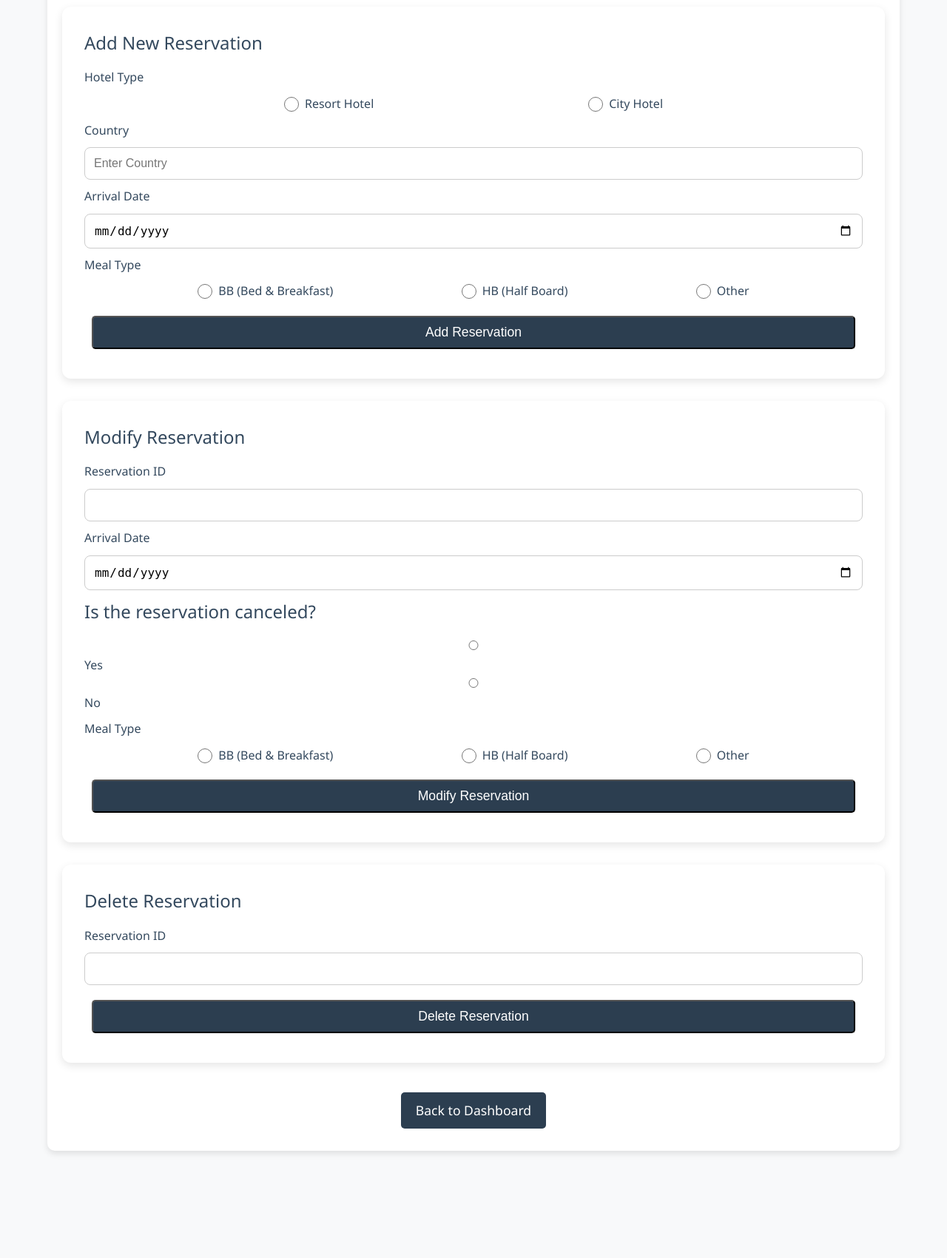
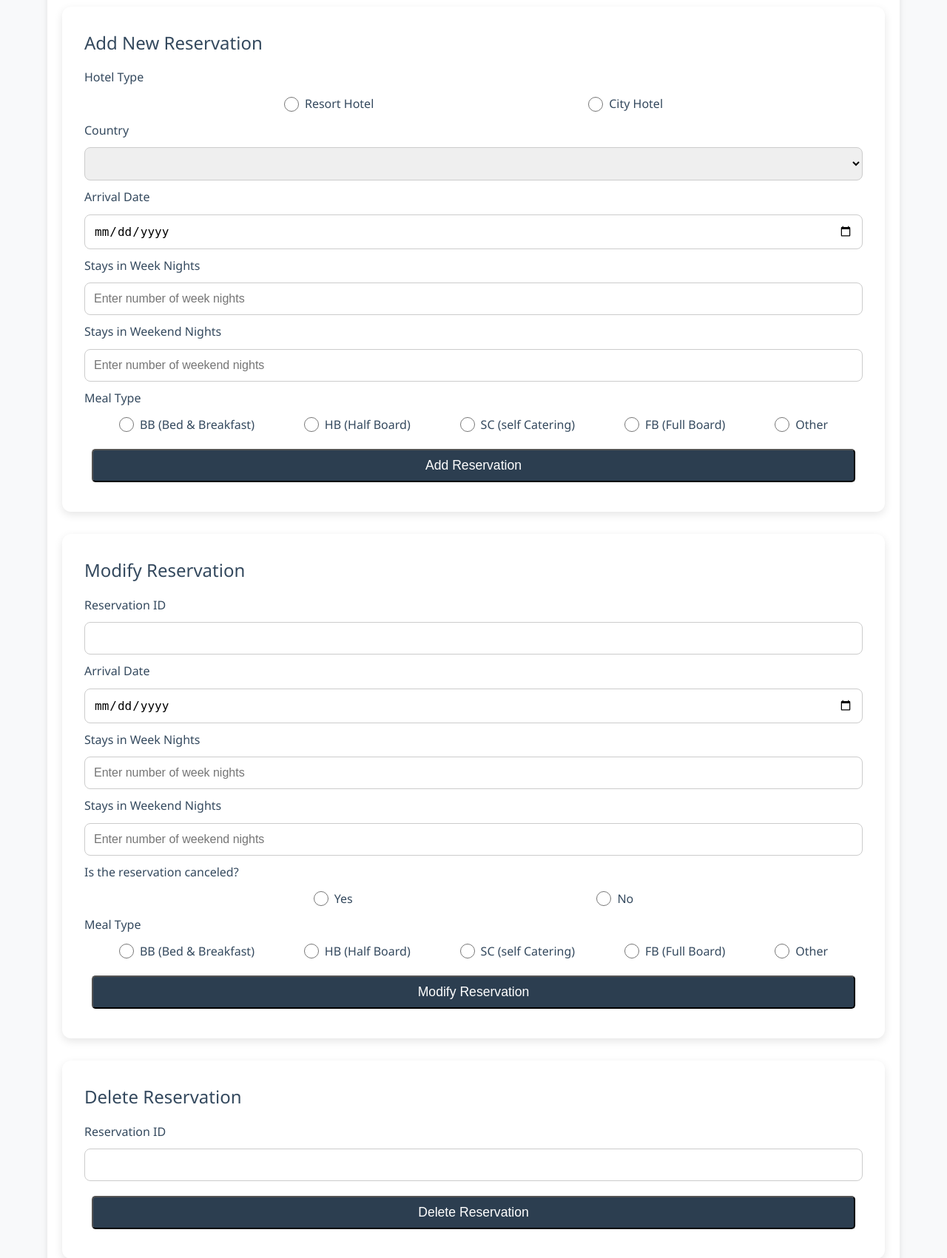
Before and after one commit to KrsticevicM/hotel-stats, a Django app: page /manage-reservations/ in a window 1280 px wide. Shown: the part 155-1856 px from the top of the page at 74% size. Before the commit the page ends 1715 px from the top, so only its background shows below. Run offline with Django 5.2, Linux system fonts and the light colour scheme; the visitor is signed in with stand-in values (Sample User, id 1); lists and menus that the app fills with data are empty.

Commit message:
Few changes

```diff
--- a/hotel_system/hotel_stats/static/js/manage_reservations.js
+++ b/hotel_system/hotel_stats/static/js/manage_reservations.js
@@ -3,15 +3,31 @@ document.getElementById("addReservationForm").addEventListener("submit", functio
     event.preventDefault();
 
     // Capture form values
-    const country = document.getElementById("country").value.trim();
+    const country = document.getElementById("country").value;
+    const staysInWeekNightsInput = document.getElementById("stays_in_week_nights");
+    const staysInWeekendNightsInput = document.getElementById("stays_in_weekend_nights");
     const arrivalDate = document.getElementById("arrivalDate").value;
     const hotelType = document.querySelector('input[name="hotelType"]:checked')?.value;
     const mealType = document.querySelector('input[name="meal"]:checked')?.value;
 
     // Validation check
-    if (!country || !arrivalDate || !hotelType || !mealType) {
+    if (!country || !arrivalDate || !hotelType || !mealType || !staysInWeekNights || !staysInWeekendNights) {
         alert("Please fill in all fields before submitting!");
         return;
+    }
+
+    // Validate stays_in_week_nights and stays_in_weekend_nights
+    if (!Number.isInteger(Number(staysInWeekNights)) || !Number.isInteger(Number(staysInWeekendNights))) {
+        alert("Please enter valid integer values for the number of nights.");
+        return;
+    }
+
+    const weekNights = parseInt(staysInWeekNights);
+        const weekendNights = parseInt(staysInWeekendNights);
+
+        if (weekNights < 0 || weekendNights < 0) {
+            alert("The number of nights cannot be negative.");
+            return;
     }
 
     const dateObj = new Date(arrivalDate);
@@ -29,7 +45,9 @@ document.getElementById("addReservationForm").addEventListener("submit", functio
         month: monthName,
         year: year,
         hotelType: hotelType,
-        mealType: mealType
+        mealType: mealType,
+        stays_in_week_nights: weekNights,
+        stays_in_weekend_nights: weekendNights
     };
 
     fetch("/manage/add/", {
@@ -60,9 +78,11 @@ document.getElementById("modifyReservationForm").addEventListener("submit", func
     event.preventDefault();
 
     const reservationID = document.getElementById("modifyReservationID").value.trim();
-    const isCanceled = document.querySelector('input[name="reservation_canceled"]:checked')?.value;
+    const isCanceled = document.querySelector('input[name="isCanceled"]:checked')?.value;
     const arrivalDate = document.getElementById("modifyArrivalDate").value;
     const mealType = document.querySelector('input[name="modifyMeal"]:checked')?.value;
+    const staysInWeekNights = document.getElementById("modifyStaysInWeek").value.trim();
+    const staysInWeekendNights = document.getElementById("modifyStaysInWeekend").value.trim();
 
     const monthNames = ["January", "February", "March", "April", "May", "June", "July", "August", "September", "October", "November", "December"];
 
@@ -72,7 +92,9 @@ document.getElementById("modifyReservationForm").addEventListener("submit", func
         month: "",
         year: "",
         meal: "",
-        is_canceled: ""
+        is_canceled: "",
+        stays_in_week_nights: "",
+        stays_in_weekend_nights: ""
     };
 
     // Check if arrivalDate is provided
@@ -96,6 +118,14 @@ document.getElementById("modifyReservationForm").addEventListener("submit", func
     }
     if (isCanceled !== undefined) {
         formData.is_canceled = isCanceled;
+    }
+
+    if (stays_in_week_nights !== undefined){
+        formData.stays_in_week_nights = staysInWeekNights;
+    }
+
+    if (stays_in_weekend_nights !== undefined){
+        formData.stays_in_weekend_nights = staysInWeekendNights;
     }
 
     fetch("/manage/update/", {
--- a/hotel_system/hotel_stats/templates/manage_reservations.html
+++ b/hotel_system/hotel_stats/templates/manage_reservations.html
@@ -29,11 +29,21 @@
                     </div>
                     <!-- Country -->
                     <label for="country">Country</label>
-                    <input type="text" id="country" name="country" placeholder="Enter Country">
+                    <select id="country" name="country">
+                        <!-- Country options will be populated by JavaScript -->
+                    </select>
 
                     <!-- Arrival Date -->
                     <label for="arrivalDate">Arrival Date</label>
                     <input type="date" id="arrivalDate" name="arrivalDate">
+
+                    <!-- Stays in Week Nights -->
+                    <label for="stays_in_week_nights">Stays in Week Nights</label>
+                    <input type="number" id="stays_in_week_nights" name="stays_in_week_nights" placeholder="Enter number of week nights">
+
+                    <!-- Stays in Weekend Nights -->
+                    <label for="stays_in_weekend_nights">Stays in Weekend Nights</label>
+                    <input type="number" id="stays_in_weekend_nights" name="stays_in_weekend_nights" placeholder="Enter number of weekend nights">
 
                     <!-- Meal Type (radio buttons) -->
                     <label for="meal">Meal Type</label>
@@ -43,6 +53,12 @@
                         </label>
                         <label>
                             <input type="radio" name="meal" value="HB" id="hbMeal"> HB (Half Board)
+                        </label>
+                        <label>
+                            <input type="radio" name="meal" value="SC" id="scMeal"> SC (self Catering)
+                        </label>
+                        <label>
+                            <input type="radio" name="meal" value="SC" id="scMeal"> FB (Full Board)
                         </label>
                         <label>
                             <input type="radio" name="meal" value="Other" id="otherMeal"> Other
@@ -65,28 +81,41 @@
                     <label for="modifyArrivalDate">Arrival Date</label>
                     <input type="date" id="modifyArrivalDate" name="arrival_date">
 
-                    <div class="boolean-choice-container">
-                        <h3>Is the reservation canceled?</h3>
-                        <div class="boolean-choice">
-                            <label for="reservation-canceled-yes">
-                                <input type="radio" id="reservation-canceled_yes" name="reservation_canceled" value="1"> Yes
-                            </label>
-                            <label for="reservation-canceled-no">
-                                <input type="radio" id="reservation-canceled_no" name="reservation_canceled" value="0"> No
-                            </label>
-                        </div>
+                    <!-- Stays in Week Nights -->
+                    <label for="modifyStaysInWeek">Stays in Week Nights</label>
+                    <input type="number" id="modifyStaysInWeek" name="modifyStaysInWeek" placeholder="Enter number of week nights">
+
+                    <!-- Stays in Weekend Nights -->
+                    <label for="modifyStaysInWeekend">Stays in Weekend Nights</label>
+                    <input type="number" id="modifyStaysInWeekend" name="modifyStaysInWeekend" placeholder="Enter number of weekend nights">
+
+
+                    <label for="isCanceled">Is the reservation canceled?</label>
+                    <div class="radio-group">
+                        <label>
+                            <input type="radio" name="isCanceled" value="yes" id="yesCanceled"> Yes
+                        </label>
+                        <label>
+                            <input type="radio" name="isCanceled" value="no" id="noCanceled"> No
+                        </label>
                     </div>
 
                     <label for="modifyMeal">Meal Type</label>
                     <div class="radio-group">
                         <label>
-                            <input type="radio" name="modifyMeal" value="BB" id="modifyBBMeal"> BB (Bed & Breakfast)
+                            <input type="radio" name="meal" value="BB" id="bbMeal"> BB (Bed & Breakfast)
                         </label>
                         <label>
-                            <input type="radio" name="modifyMeal" value="HB" id="modifyHBMeal"> HB (Half Board)
+                            <input type="radio" name="meal" value="HB" id="hbMeal"> HB (Half Board)
                         </label>
                         <label>
-                            <input type="radio" name="modifyMeal" value="Other" id="modifyOtherMeal"> Other
+                            <input type="radio" name="meal" value="SC" id="scMeal"> SC (self Catering)
+                        </label>
+                        <label>
+                            <input type="radio" name="meal" value="SC" id="scMeal"> FB (Full Board)
+                        </label>
+                        <label>
+                            <input type="radio" name="meal" value="Other" id="otherMeal"> Other
                         </label>
                     </div>
 
```
